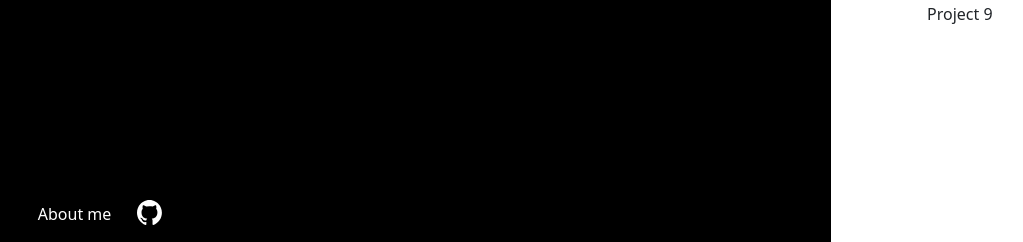
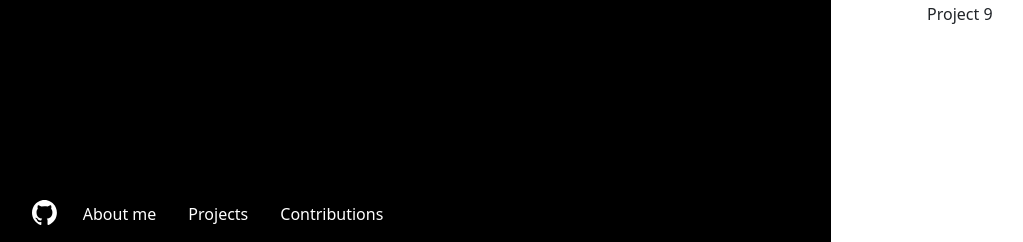
Before and after one commit to Vitaliew/website_portfolio, a Flask app: page / in a window 1280 px wide. Shown: the part 558-800 px from the top of the page, without its empty margins (1-1024 px from the left). Run offline with Flask 3, Linux system fonts and the light colour scheme.

Commit message:
Add 'contriubtions/projects' buttons

```diff
--- a/static/css/styles.css
+++ b/static/css/styles.css
@@ -62,7 +62,7 @@
     width: 25px;
     transition: 0.1s;
 }
-#about {
+.buttons {
     white-space: nowrap;
     color: white;
     border: none;
--- a/templates/index.html
+++ b/templates/index.html
@@ -18,9 +18,11 @@
         </ul>
     </div>
     <div class="footer" >
-        <button onclick="show_about()" id="about" class="footer-items">About me</button>
         <a class="footer-items logos" href="{{ github_link }}">
             <img class="logos" src="static/images/github-mark-white.svg"/>
         </a>
+        <button onclick="show_about()" id="about" class="footer-items buttons">About me</button>
+        <button class="footer-items buttons">Projects</button>
+        <button class="footer-items buttons">Contributions</button>
     </div>
 {% include "footer.html" %}
```
